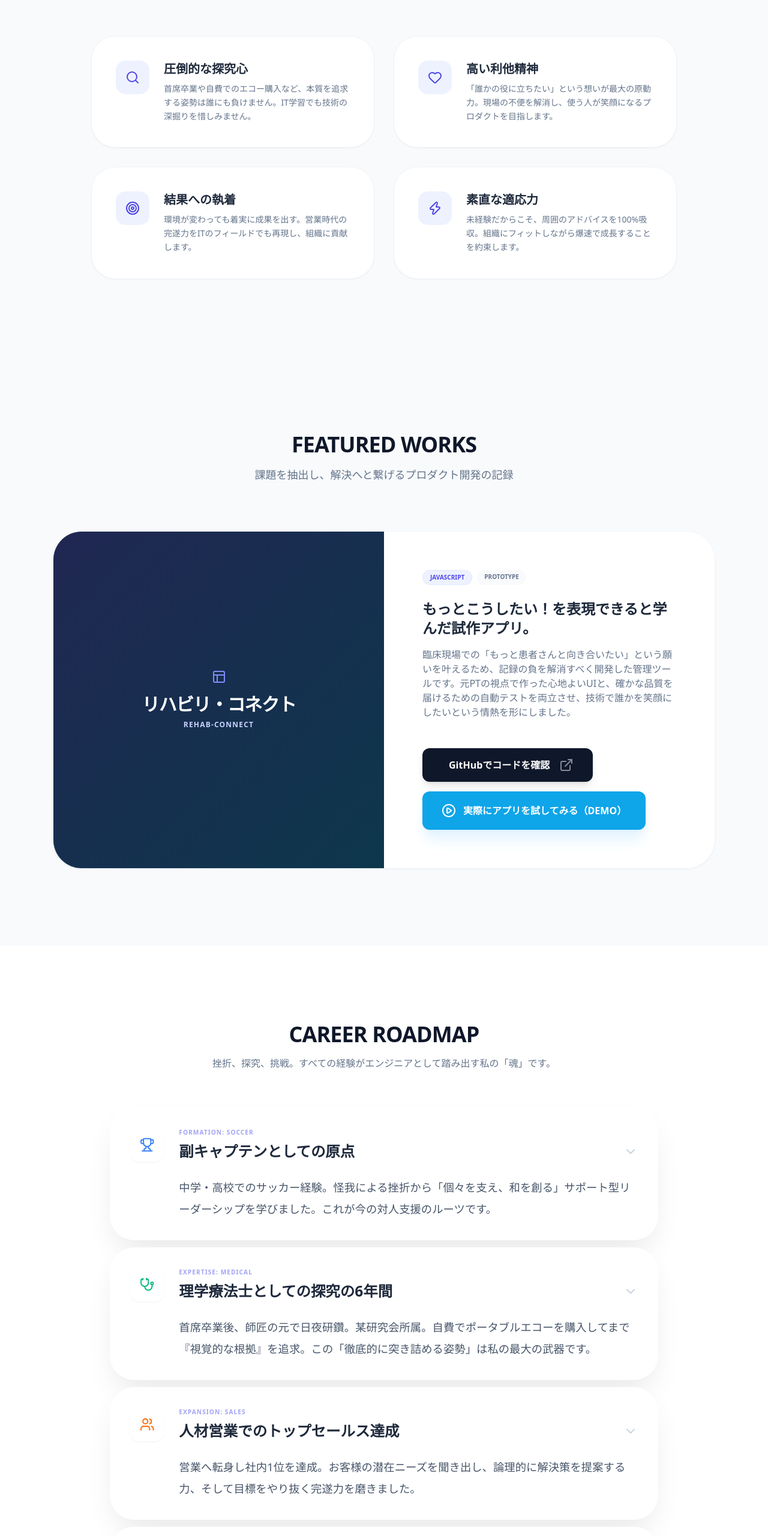
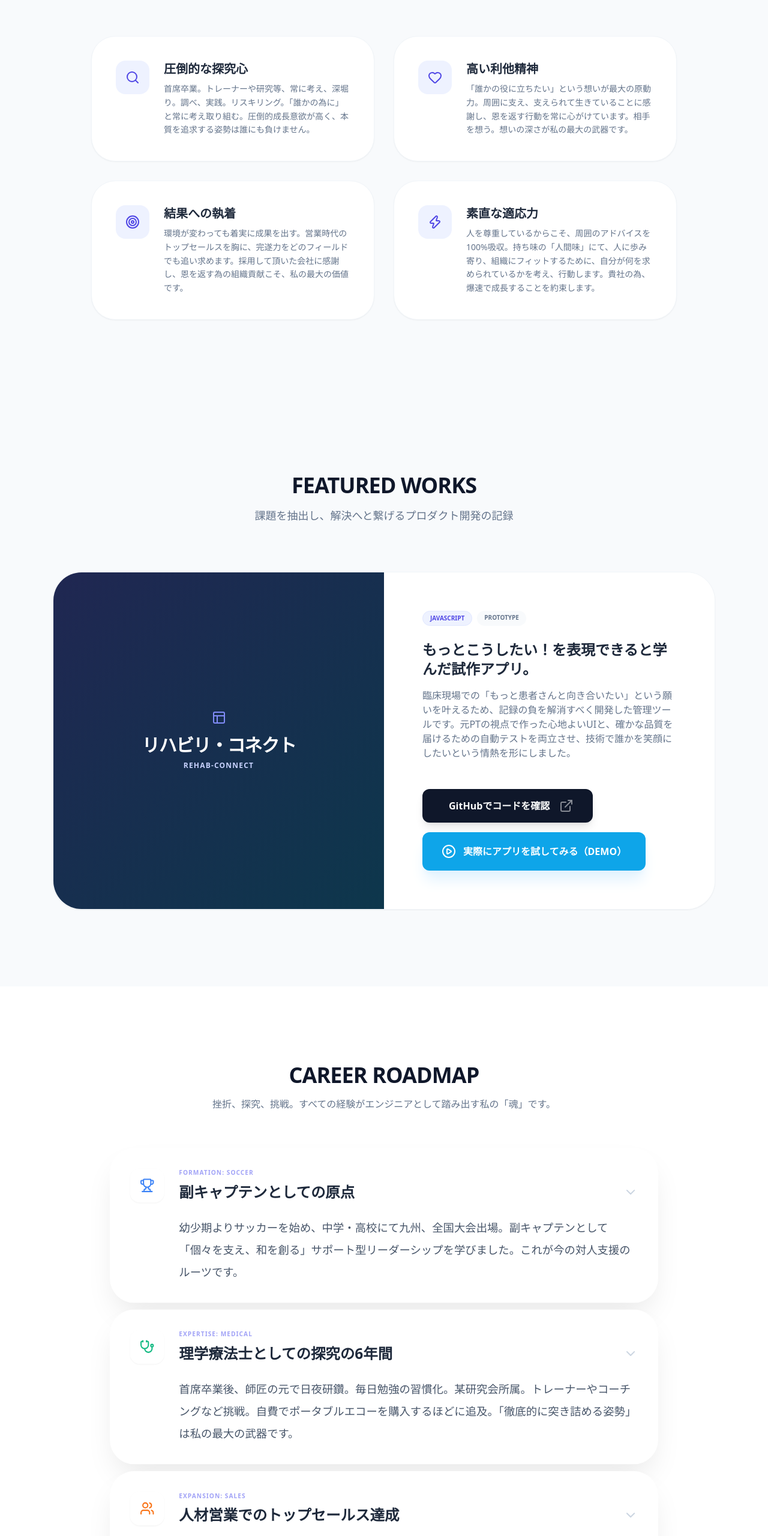
Before and after one commit to kaedenakamura/my-portfolio, a plain HTML site: page index.html in a window 1280 px wide. Shown: the part 1040-3600 px from the top of the page at 60% size. Drawn offline with nearby package versions, Linux system fonts and the light colour scheme.

Commit message:
ポートフォリオ修正

```diff
--- a/index.html
+++ b/index.html
@@ -95,7 +95,7 @@
                     <div>
                         <h3 class="font-bold text-xl mb-2 text-slate-800">圧倒的な探究心</h3>
                         <p class="text-slate-500 text-sm leading-relaxed">
-                            首席卒業や自費でのエコー購入など、本質を追求する姿勢は誰にも負けません。IT学習でも技術の深掘りを惜しみません。</p>
+                            首席卒業。トレーナーや研究等、常に考え、深堀り。調べ、実践。リスキリング。「誰かの為に」と常に考え取り組む。圧倒的成長意欲が高く、本質を追求する姿勢は誰にも負けません。</p>
                     </div>
                 </div>
                 <div
@@ -107,7 +107,7 @@
                     <div>
                         <h3 class="font-bold text-xl mb-2 text-slate-800">高い利他精神</h3>
                         <p class="text-slate-500 text-sm leading-relaxed">
-                            「誰かの役に立ちたい」という想いが最大の原動力。現場の不便を解消し、使う人が笑顔になるプロダクトを目指します。</p>
+                            「誰かの役に立ちたい」という想いが最大の原動力。周囲に支え、支えられて生きていることに感謝し、恩を返す行動を常に心がけています。相手を想う。想いの深さが私の最大の武器です。</p>
                     </div>
                 </div>
                 <div
@@ -119,7 +119,8 @@
                     <div>
                         <h3 class="font-bold text-xl mb-2 text-slate-800">結果への執着</h3>
                         <p class="text-slate-500 text-sm leading-relaxed">
-                            環境が変わっても着実に成果を出す。営業時代の完遂力をITのフィールドでも再現し、組織に貢献します。</p>
+                            環境が変わっても着実に成果を出す。営業時代のトップセールスを胸に、完遂力をどのフィールドでも追い求めます。採用して頂いた会社に感謝し、恩を返す為の組織貢献こそ、私の最大の価値です。
+                        </p>
                     </div>
                 </div>
                 <div
@@ -131,7 +132,8 @@
                     <div>
                         <h3 class="font-bold text-xl mb-2 text-slate-800">素直な適応力</h3>
                         <p class="text-slate-500 text-sm leading-relaxed">
-                            未経験だからこそ、周囲のアドバイスを100%吸収。組織にフィットしながら爆速で成長することを約束します。</p>
+                            人を尊重しているからこそ、周囲のアドバイスを100%吸収。持ち味の「人間味」にて、人に歩み寄り、組織にフィットするために、自分が何を求められているかを考え、行動します。貴社の為、爆速で成長することを約束します。
+                        </p>
                     </div>
                 </div>
             </div>
--- a/js/main.js
+++ b/js/main.js
@@ -8,7 +8,7 @@ const careerData = [
     {
         period: "Formation: Soccer",
         title: "副キャプテンとしての原点",
-        content: "中学・高校でのサッカー経験。怪我による挫折から「個々を支え、和を創る」サポート型リーダーシップを学びました。これが今の対人支援のルーツです。",
+        content: "幼少期よりサッカーを始め、中学・高校にて九州、全国大会出場。副キャプテンとして「個々を支え、和を創る」サポート型リーダーシップを学びました。これが今の対人支援のルーツです。",
         icon: "trophy",
         color: "text-blue-500",
         bgColor: "bg-blue-50",
@@ -17,7 +17,7 @@ const careerData = [
     {
         period: "Expertise: Medical",
         title: "理学療法士としての探究の6年間",
-        content: "首席卒業後、師匠の元で日夜研鑽。某研究会所属。自費でポータブルエコーを購入してまで『視覚的な根拠』を追求。この「徹底的に突き詰める姿勢」は私の最大の武器です。",
+        content: "首席卒業後、師匠の元で日夜研鑽。毎日勉強の習慣化。某研究会所属。トレーナーやコーチングなど挑戦。自費でポータブルエコーを購入するほどに追及。「徹底的に突き詰める姿勢」は私の最大の武器です。",
         icon: "stethoscope",
         color: "text-emerald-500",
         bgColor: "bg-emerald-50",
@@ -26,7 +26,7 @@ const careerData = [
     {
         period: "Expansion: Sales",
         title: "人材営業でのトップセールス達成",
-        content: "営業へ転身し社内1位を達成。お客様の潜在ニーズを聞き出し、論理的に解決策を提案する力、そして目標をやり抜く完遂力を磨きました。",
+        content: "営業へ転身し社内1位を達成。お客様の潜在ニーズを聞き出し人に寄り添う心、論理的に解決策を提案する力を武器に、目標をやり抜く完遂力を磨きました。",
         icon: "users",
         color: "text-orange-500",
         bgColor: "bg-orange-50",
@@ -35,7 +35,7 @@ const careerData = [
     {
         period: "Current: IT Journey",
         title: "ITで多くの人を支える挑戦",
-        content: "現在は、N予備校にて猛勉強。平行して通信大学にてデータサイエンスを学びます。独学やスクールにてアプリ開発を学び、「予定調整くん」を自作。貴社の戦力になることをお約束します。",
+        content: "何事も学ぶのが趣味に。今後、平行して通信大学にてデータサイエンスを学びます。独学やスクールにてアプリ開発を学び、「リハビリ・コネクト」を自作。貴社の戦力になることをお約束します。",
         icon: "cpu",
         color: "text-indigo-500",
         bgColor: "bg-indigo-50",
```
